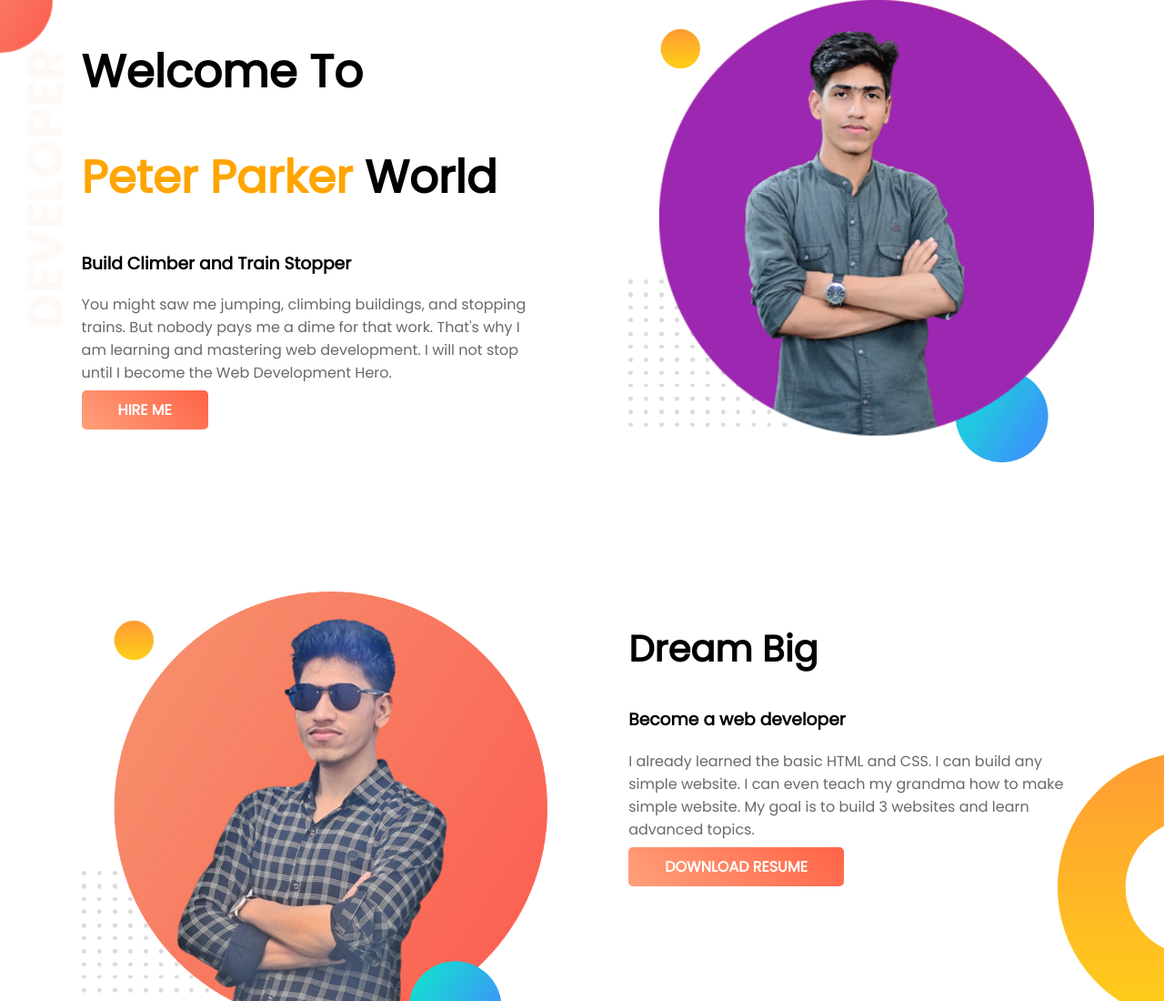
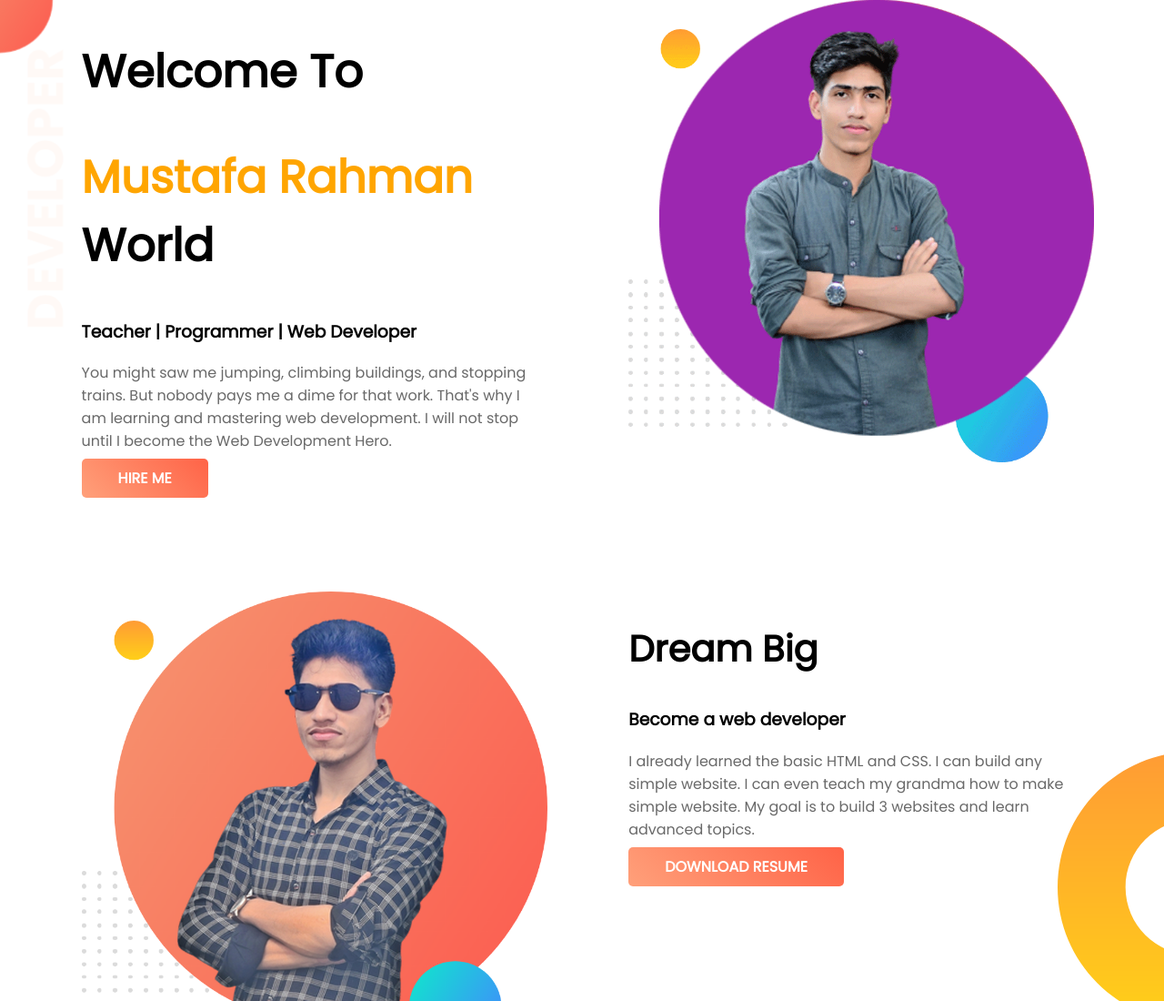
Before and after one commit to developer-mustafa/developer-mustafa-project-1, a plain HTML site: page index.html in a window 1280 px wide. Shown: the top 1100 px of the page at 91% size. Drawn offline with Linux system fonts and the light colour scheme.

Commit message:
version1.0

```diff
--- a/index.html
+++ b/index.html
@@ -12,8 +12,8 @@
     <section class="top-banner">
         <div class="half-width">
             <h1>Welcome To</h1>
-            <h1><span>Peter Parker</span> World</h1>
-            <h3>Build Climber and Train Stopper</h3>
+            <h1><span>Mustafa Rahman</span> World</h1>
+            <h3>Teacher | Programmer | Web Developer</h3>
             <p>You might saw me jumping, climbing buildings, and stopping trains. But nobody pays me a dime for that work. That's why I am learning and mastering web development. I will not stop until I become the Web Development Hero.</p>
             <a class="anchor-button" target="_blank" href="https://www.linkedin.com/in/developer-mustafa">HIRE ME</a>
 
```
